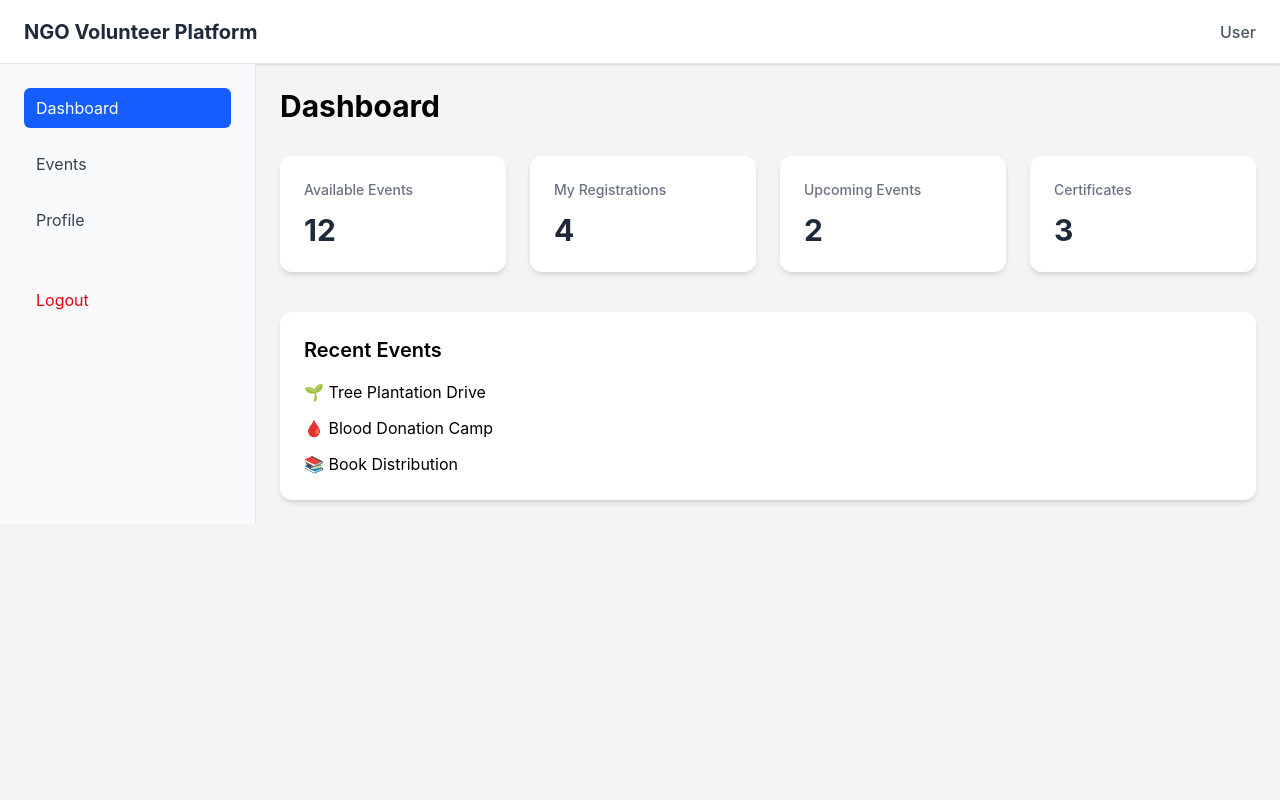
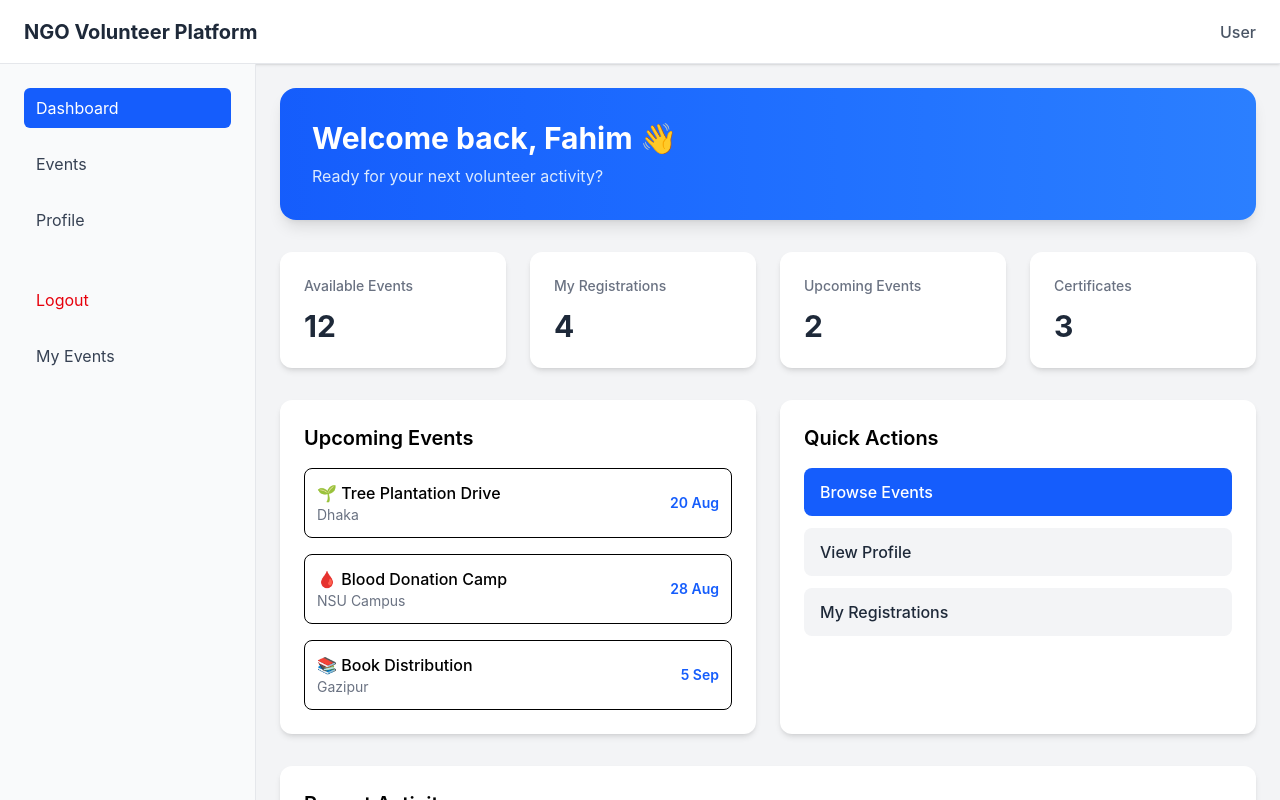
Before and after one commit to FahimMuntasr/NGO-Volunteer-Coordination-Platform, a React (Vite) app in the folder ngo-frontend/: page /dashboard in a window 1280 px wide. Shown: the top 800 px of the page. Built offline with nearby package versions, Linux system fonts and the light colour scheme.

Commit message:
Dasboard update

```diff
--- a/ngo-frontend/src/components/layout/Sidebar.tsx
+++ b/ngo-frontend/src/components/layout/Sidebar.tsx
@@ -49,6 +49,18 @@ export default function Sidebar() {
         >
           Logout
         </NavLink>
+        <NavLink
+          to="/dashboard/my-events"
+          className={({ isActive }) =>
+            `rounded-md px-3 py-2 transition ${
+              isActive
+                ? "bg-blue-600 text-white"
+                : "text-gray-700 hover:bg-gray-200"
+            }`
+          }
+        >
+          My Events
+        </NavLink>
       </nav>
     </aside>
   );
--- a/ngo-frontend/src/pages/Dashboard.tsx
+++ b/ngo-frontend/src/pages/Dashboard.tsx
@@ -1,45 +1,108 @@
 import DashboardLayout from "../layouts/DashboardLayout";
 import StatCard from "../components/common/StatCard";
+import { Link } from "react-router-dom";
 
 export default function Dashboard() {
   return (
     <DashboardLayout>
-      <div>
-        <h1 className="mb-8 text-3xl font-bold">
-          Dashboard
-        </h1>
+      <div className="space-y-8">
+        {/* Welcome Banner */}
+        <div className="rounded-2xl bg-gradient-to-r from-blue-600 to-blue-500 p-8 text-white shadow-lg">
+          <h1 className="text-3xl font-bold">
+            Welcome back, Fahim 👋
+          </h1>
 
-        <div className="grid gap-6 md:grid-cols-2 xl:grid-cols-4">
-          <StatCard
-            title="Available Events"
-            value={12}
-          />
-
-          <StatCard
-            title="My Registrations"
-            value={4}
-          />
-
-          <StatCard
-            title="Upcoming Events"
-            value={2}
-          />
-
-          <StatCard
-            title="Certificates"
-            value={3}
-          />
+          <p className="mt-2 text-blue-100">
+            Ready for your next volunteer activity?
+          </p>
         </div>
 
-        <div className="mt-10 rounded-xl bg-white p-6 shadow-md">
+        {/* Stats */}
+        <div className="grid gap-6 md:grid-cols-2 xl:grid-cols-4">
+          <StatCard title="Available Events" value={12} />
+          <StatCard title="My Registrations" value={4} />
+          <StatCard title="Upcoming Events" value={2} />
+          <StatCard title="Certificates" value={3} />
+        </div>
+
+        <div className="grid gap-6 lg:grid-cols-2">
+          {/* Upcoming Events */}
+          <div className="rounded-xl bg-white p-6 shadow-md">
+            <h2 className="mb-4 text-xl font-semibold">
+              Upcoming Events
+            </h2>
+
+            <div className="space-y-4">
+              <div className="flex items-center justify-between rounded-lg border p-3">
+                <div>
+                  <p className="font-medium">🌱 Tree Plantation Drive</p>
+                  <p className="text-sm text-gray-500">Dhaka</p>
+                </div>
+                <span className="text-sm font-semibold text-blue-600">
+                  20 Aug
+                </span>
+              </div>
+
+              <div className="flex items-center justify-between rounded-lg border p-3">
+                <div>
+                  <p className="font-medium">🩸 Blood Donation Camp</p>
+                  <p className="text-sm text-gray-500">NSU Campus</p>
+                </div>
+                <span className="text-sm font-semibold text-blue-600">
+                  28 Aug
+                </span>
+              </div>
+
+              <div className="flex items-center justify-between rounded-lg border p-3">
+                <div>
+                  <p className="font-medium">📚 Book Distribution</p>
+                  <p className="text-sm text-gray-500">Gazipur</p>
+                </div>
+                <span className="text-sm font-semibold text-blue-600">
+                  5 Sep
+                </span>
+              </div>
+            </div>
+          </div>
+
+          {/* Quick Actions */}
+          <div className="rounded-xl bg-white p-6 shadow-md">
+            <h2 className="mb-4 text-xl font-semibold">
+              Quick Actions
+            </h2>
+
+            <div className="grid gap-3">
+              <Link
+                to="/dashboard/events"
+                className="rounded-lg bg-blue-600 px-4 py-3 font-medium text-white hover:bg-blue-700"
+              >
+                Browse Events
+              </Link>
+
+              <Link
+                to="/dashboard/profile"
+                className="rounded-lg bg-gray-100 px-4 py-3 font-medium text-gray-800 hover:bg-gray-200"
+              >
+                View Profile
+              </Link>
+
+              <button className="rounded-lg bg-gray-100 px-4 py-3 text-left font-medium text-gray-800 hover:bg-gray-200">
+                My Registrations
+              </button>
+            </div>
+          </div>
+        </div>
+
+        {/* Recent Activity */}
+        <div className="rounded-xl bg-white p-6 shadow-md">
           <h2 className="mb-4 text-xl font-semibold">
-            Recent Events
+            Recent Activity
           </h2>
 
-          <ul className="space-y-3">
-            <li>🌱 Tree Plantation Drive</li>
-            <li>🩸 Blood Donation Camp</li>
-            <li>📚 Book Distribution</li>
+          <ul className="space-y-3 text-gray-700">
+            <li>✅ Registered for Tree Plantation Drive</li>
+            <li>🏅 Certificate issued for Blood Donation Camp</li>
+            <li>📢 New event added: Community Clean-up</li>
           </ul>
         </div>
       </div>
--- /dev/null
+++ b/ngo-frontend/src/pages/MyEvents.tsx
@@ -0,0 +1,49 @@
+import DashboardLayout from "../layouts/DashboardLayout";
+
+export default function MyEvents() {
+  return (
+    <DashboardLayout>
+      <div className="space-y-6">
+        <h1 className="text-3xl font-bold">My Registered Events</h1>
+
+        <div className="rounded-xl bg-white p-6 shadow-md">
+          <div className="flex items-center justify-between border-b pb-4">
+            <div>
+              <h2 className="text-xl font-semibold">
+                Tree Plantation Drive
+              </h2>
+              <p className="text-gray-500">20 August 2026 • Dhaka</p>
+            </div>
+
+            <span className="rounded-full bg-green-100 px-3 py-1 text-sm font-medium text-green-700">
+              Registered
+            </span>
+          </div>
+
+          <p className="mt-4 text-gray-600">
+            You have successfully registered for this event.
+          </p>
+        </div>
+
+        <div className="rounded-xl bg-white p-6 shadow-md">
+          <div className="flex items-center justify-between border-b pb-4">
+            <div>
+              <h2 className="text-xl font-semibold">
+                Blood Donation Camp
+              </h2>
+              <p className="text-gray-500">28 August 2026 • NSU Campus</p>
+            </div>
+
+            <span className="rounded-full bg-yellow-100 px-3 py-1 text-sm font-medium text-yellow-700">
+              Upcoming
+            </span>
+          </div>
+
+          <p className="mt-4 text-gray-600">
+            This event is scheduled for next week.
+          </p>
+        </div>
+      </div>
+    </DashboardLayout>
+  );
+}
--- a/ngo-frontend/src/routes/AppRoutes.tsx
+++ b/ngo-frontend/src/routes/AppRoutes.tsx
@@ -8,6 +8,7 @@ import Events from "../pages/Events";
 import Profile from "../pages/Profile";
 import NotFound from "../pages/NotFound";
 import EventDetails from "../pages/EventDetails";
+import MyEvents from "../pages/MyEvents";
 
 export default function AppRoutes() {
     return (
@@ -23,7 +24,7 @@ export default function AppRoutes() {
                 <Route path="/dashboard/events/:id" element={<EventDetails />} />
 
                 <Route path="*" element={<NotFound />} />
-
+                <Route path="/dashboard/my-events" element={<MyEvents />} />
             </Routes>
         </BrowserRouter>
     );
```
